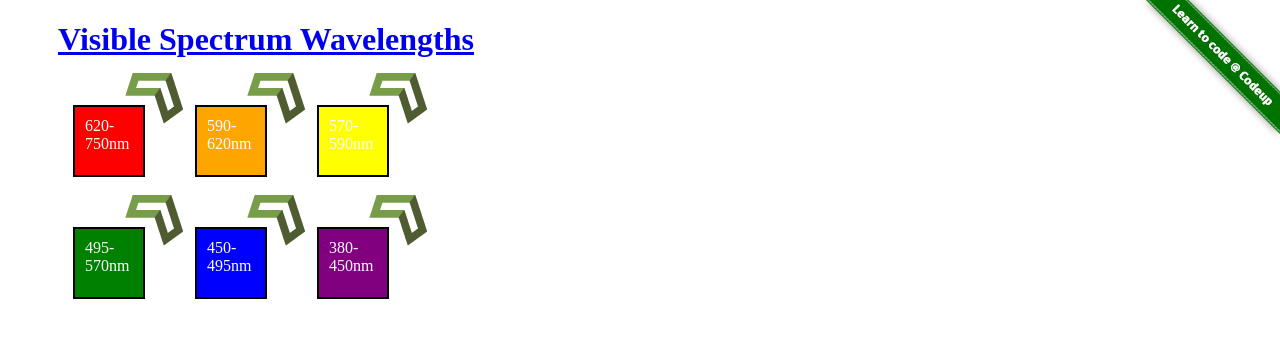
After one commit to paulqlove/Codeup.dev, a PHP site: page /css_positioning.html in a window 1280 px wide. The commit adds this page. Shown: the top 338 px of the page. Run offline with PHP 8.4, Linux system fonts and the light colour scheme.

Commit message:
html and stuff

```diff
--- a/public/css/box_model.css
+++ b/public/css/box_model.css
@@ -13,7 +13,7 @@ h1:hover{
 }
 li {
 	border: solid;
-	border-width: 2px;
+	border-width: 1px;
 	width: 172px;
 	height: 72px;
 	list-style-type: none;
--- /dev/null
+++ b/public/css/positioning.css
@@ -0,0 +1,64 @@
+li {
+
+	border: solid;
+	border-width: 2px;
+	border-color: #000;
+	width: 48px;
+	height: 48px;
+	color: #fff;
+	list-style: none;
+	margin: 25px;
+	float: left;
+	background-repeat: no-repeat;
+
+
+
+}
+h1 {
+	margin-left: 50px;
+}
+
+.image {
+	position: relative;
+	bottom: 80px;
+	left: 40px;
+}
+ #ribbon {
+	position: absolute;
+	top: 0px;
+	right: 0px;
+	float: right;
+}
+#red {
+	background-color: red;
+	padding: 10px;
+
+
+}
+#orange {
+	background-color: orange;
+	padding: 10px;
+
+}
+#yellow {
+	background-color: yellow;
+	padding: 10px;
+
+
+}
+#green {
+	background-color: green;
+	padding: 10px;
+	clear: both;
+
+}
+#blue {
+	background-color: blue;
+	padding: 10px;
+
+}
+#purple {
+	background-color: purple;
+	padding: 10px;
+
+}
--- /dev/null
+++ b/public/css_positioning.html
@@ -0,0 +1,25 @@
+<!DOCTYPE html>
+<html>
+	<head>
+		<title>Positioning Exercise</title>
+		<link rel="stylesheet" type="text/css" href="css/positioning.css">
+	</head>
+	<body>
+		<div id="body"><img id="ribbon" src="/images/ribbon.png">
+		<h1><a href="http://en.wikipedia.org/wiki/Visible_spectrum">Visible Spectrum Wavelengths</a></h1>
+
+			<div class="squares">
+				<ul>
+
+						<li id="red">620-750nm<img class="image" src="/images/codeup.png"></li>
+						<li id="orange">590-620nm<img class="image" src="/images/codeup.png"></li>
+						<li id="yellow">570-590nm<img class="image" src="/images/codeup.png"></li>
+						<li id="green">495-570nm<img class="image" src="/images/codeup.png"></li>
+						<li id="blue">450-495nm<img class="image" src="/images/codeup.png"></li>
+						<li id="purple">380-450nm<img class="image" src="/images/codeup.png"></li>
+
+				</ul>
+			</div>
+		</div>
+	</body>
+</html>
```
